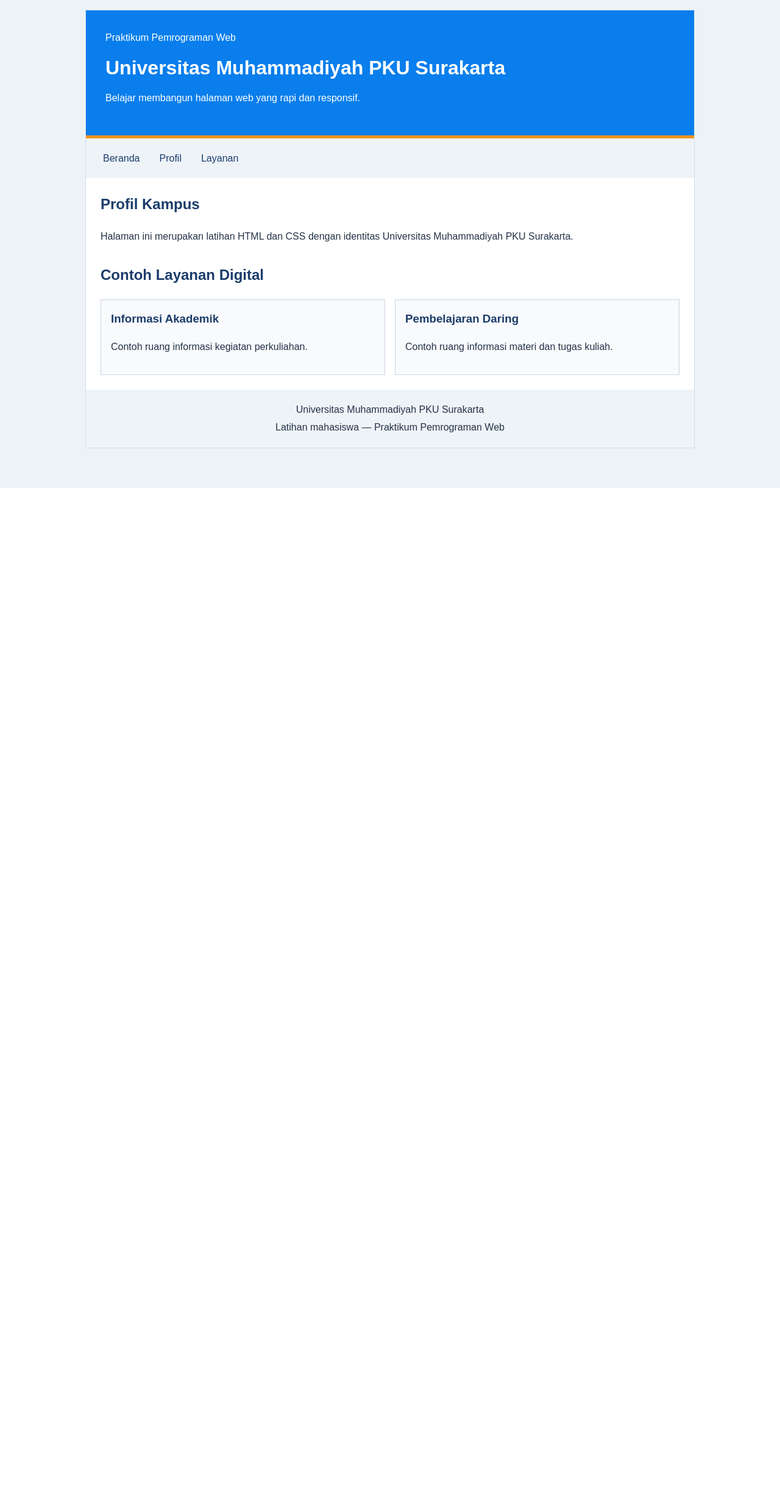
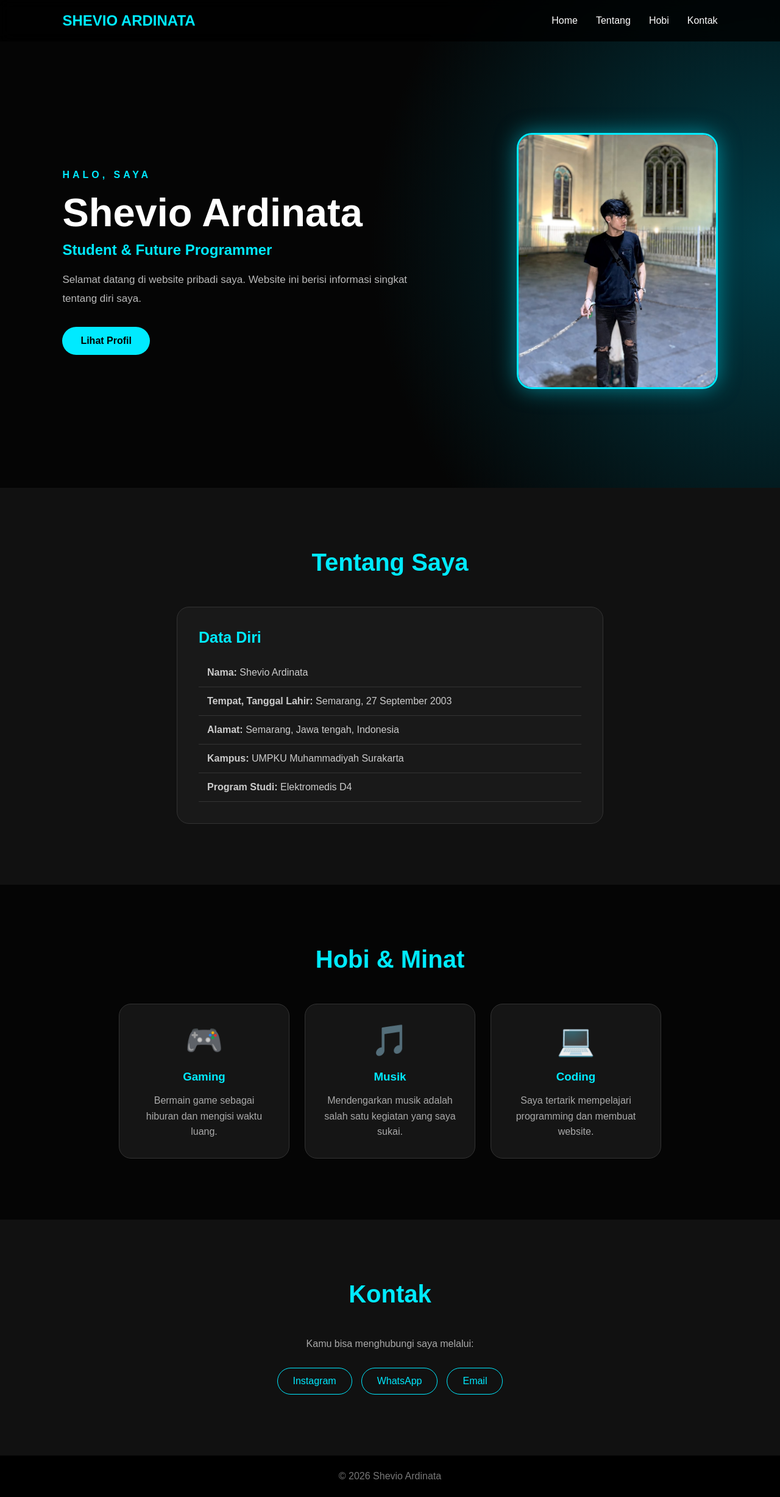
Before and after one commit to shevioardinata/praktikum-2, a PHP site: page /index.html in a window 1280 px wide. Shown: the whole page at 61% size. Before the commit the page ends 800 px from the top, so only its background shows below. Run offline with PHP 8.4, Linux system fonts and the light colour scheme.

Commit message:
DATA DIRI

```diff
--- a/index.html
+++ b/index.html
@@ -1,48 +1,230 @@
 <!DOCTYPE html>
 <html lang="id">
+
 <head>
     <meta charset="UTF-8">
-  <meta name="viewport" content="width=device-width, initial-scale=1">
-  <title>Profil Kampus | UMPKU</title>
+
+    <meta name="viewport" content="width=device-width, initial-scale=1.0">
+
+    <title>Portfolio Shevio Ardinata</title>
+
     <link rel="stylesheet" href="style.css">
 </head>
+
 <body>
-  <a class="lewati" href="#konten">Lewati ke konten</a>
-  <div class="halaman">
-    <header class="header" id="beranda">
-      <p class="identitas">Praktikum Pemrograman Web</p>
-      <h1>Universitas Muhammadiyah PKU Surakarta</h1>
-      <p>Belajar membangun halaman web yang rapi dan responsif.</p>
+
+    <!-- NAVBAR -->
+    <header>
+
+        <div class="logo">
+            SHEVIO ARDINATA
+        </div>
+
+        <nav>
+            <a href="#home">Home</a>
+            <a href="#about">Tentang</a>
+            <a href="#hobi">Hobi</a>
+            <a href="#contact">Kontak</a>
+        </nav>
+
     </header>
-<nav class="menu" aria-label="Navigasi utama">
-  <a href="#beranda">Beranda</a>
-  <a href="#profil">Profil</a>
-  <a href="#layanan">Layanan</a>
-</nav>
-<main id="konten" tabindex="-1">
-  <section id="profil" class="panel">
-    <h2>Profil Kampus</h2>
-    <p>Halaman ini merupakan latihan HTML dan CSS dengan
-      identitas Universitas Muhammadiyah PKU Surakarta.</p>
+
+
+    <!-- HOME -->
+    <section id="home" class="home">
+
+        <div class="home-text">
+
+            <p class="hello">
+                HALO, SAYA
+            </p>
+
+            <h1>
+                Shevio Ardinata
+            </h1>
+
+            <h2>
+                Student & Future Programmer
+            </h2>
+
+            <p class="description">
+                Selamat datang di website pribadi saya.
+                Website ini berisi informasi singkat
+                tentang diri saya.
+            </p>
+
+            <a href="#about" class="button">
+                Lihat Profil
+            </a>
+
+        </div>
+
+
+        <div class="profile">
+
+            <img src="foto.jpeg" alt="Foto Shevio Ardinata">
+
+        </div>
+
     </section>
-<section id="layanan" class="panel">
-  <h2>Contoh Layanan Digital</h2>
-  <div class="kartu-grid">
-    <article class="kartu">
-      <h3>Informasi Akademik</h3>
-      <p>Contoh ruang informasi kegiatan perkuliahan.</p>
-    </article>
-    <article class="kartu">
-      <h3>Pembelajaran Daring</h3>
-      <p>Contoh ruang informasi materi dan tugas kuliah.</p>
-      </article>
+
+
+    <!-- TENTANG -->
+    <section id="about" class="section">
+
+        <h2 class="title">
+            Tentang Saya
+        </h2>
+
+        <div class="about-box">
+
+            <h3>
+                Data Diri
+            </h3>
+
+            <p>
+                <b>Nama:</b>
+                Shevio Ardinata
+            </p>
+
+            <p>
+                <b>Tempat, Tanggal Lahir:</b>
+                Semarang, 27 September 2003
+            </p>
+
+            <p>
+                <b>Alamat:</b>
+                Semarang, Jawa tengah, Indonesia
+            </p>
+
+            <p>
+                <b>Kampus:</b>
+                UMPKU Muhammadiyah Surakarta
+            </p>
+
+            <p>
+                <b>Program Studi:</b>
+                Elektromedis D4
+            </p>
+
         </div>
+
     </section>
-</main>
-<footer class="footer">
-  <p>Universitas Muhammadiyah PKU Surakarta</p>
-  <p>Latihan mahasiswa — Praktikum Pemrograman Web</p>
+
+
+    <!-- HOBI -->
+    <section id="hobi" class="section dark">
+
+        <h2 class="title">
+            Hobi & Minat
+        </h2>
+
+
+        <div class="cards">
+
+
+            <div class="card">
+
+                <div class="emoji">
+                    🎮
+                </div>
+
+                <h3>
+                    Gaming
+                </h3>
+
+                <p>
+                    Bermain game sebagai hiburan
+                    dan mengisi waktu luang.
+                </p>
+
+            </div>
+
+
+            <div class="card">
+
+                <div class="emoji">
+                    🎵
+                </div>
+
+                <h3>
+                    Musik
+                </h3>
+
+                <p>
+                    Mendengarkan musik adalah salah
+                    satu kegiatan yang saya sukai.
+                </p>
+
+            </div>
+
+
+            <div class="card">
+
+                <div class="emoji">
+                    💻
+                </div>
+
+                <h3>
+                    Coding
+                </h3>
+
+                <p>
+                    Saya tertarik mempelajari
+                    programming dan membuat website.
+                </p>
+
+            </div>
+
+
+        </div>
+
+    </section>
+
+
+    <!-- KONTAK -->
+    <section id="contact" class="section contact">
+
+        <h2 class="title">
+            Kontak
+        </h2>
+
+        <p>
+            Kamu bisa menghubungi saya melalui:
+        </p>
+
+
+        <div class="contact-buttons">
+
+            <a href="https://instagram.com/shevioardinata"
+               target="_blank">
+                Instagram
+            </a>
+
+            <a href="https://wa.me/681225341639"
+               target="_blank">
+                WhatsApp
+            </a>
+
+            <a href="mailto:sevioardinata09@gmail.com">
+                Email
+            </a>
+
+        </div>
+
+    </section>
+
+
+    <!-- FOOTER -->
+    <footer>
+
+        <p>
+            © 2026 Shevio Ardinata
+        </p>
+
     </footer>
-</div>
+
+
 </body>
+
 </html>
--- a/style.css
+++ b/style.css
@@ -1,61 +1,417 @@
-* { box-sizing: border-box; }
-html { scroll-padding-top: 1rem; }
+* {
+    margin: 0;
+    padding: 0;
+    box-sizing: border-box;
+    scroll-behavior: smooth;
+}
+
+
 body {
-margin: 0;
-font-family: Arial, sans-serif;
-line-height: 1.6;
-color: #243247;
-background-color: #edf2f7;
+    font-family: Arial, sans-serif;
+
+    background: #050505;
+
+    color: white;
 }
-.halaman {
-width: min(100% - 2rem, 1000px);
-margin: 1rem auto;
-background: #ffffff;
-border: 1px solid #d4deea;
+
+
+/* ================= NAVBAR ================= */
+
+header {
+    position: fixed;
+
+    top: 0;
+    left: 0;
+
+    width: 100%;
+
+    padding: 20px 8%;
+
+    display: flex;
+
+    justify-content: space-between;
+
+    align-items: center;
+
+    background: rgba(0, 0, 0, 0.8);
+
+    backdrop-filter: blur(10px);
+
+    z-index: 1000;
 }
-.header {
-padding: 2rem;
-color: #ffffff;
-background: #097eec;
-border-bottom: 5px solid #f7941d;
+
+
+.logo {
+    font-size: 24px;
+
+    font-weight: bold;
+
+    color: #00eaff;
 }
-h1 { margin: 0 0 1rem; font-size: 2rem; line-height: 1.3; }
-h2, h3 { margin-top: 0; color: #1b3c6b; }
-.identitas { margin-top: 0; }
-.menu {
-display: flex;
-flex-wrap: wrap;
-gap: 0.5rem;
-padding: 0.75rem 1rem;
-background: #eef3f8;
+
+
+nav {
+    display: flex;
+
+    gap: 30px;
 }
-.menu a {
-padding: 0.5rem 0.75rem;
-color: #1b3c6b;
-text-decoration: none;
-border-radius: 0.25rem;
+
+
+nav a {
+    color: white;
+
+    text-decoration: none;
+
+    transition: 0.3s;
 }
-.menu a:hover { color: #ffffff; background: #1b3c6b; }
-a:focus-visible { outline: 3px solid #1b3c6b; outline-offset: 3px; }
-main { padding: 1.5rem; }
-.panel + .panel { margin-top: 2rem; }
-.kartu-grid {
-    display: grid;
-grid-template-columns: repeat(2, minmax(0, 1fr));
-gap: 1rem;
+
+
+nav a:hover {
+    color: #00eaff;
 }
-.kartu { padding: 1rem; border: 1px solid #cbd5e1; background: #f8fafc;
+
+
+/* ================= HOME ================= */
+
+.home {
+    min-height: 100vh;
+
+    padding: 120px 8% 60px;
+
+    display: flex;
+
+    align-items: center;
+
+    justify-content: space-between;
+
+    gap: 50px;
+
+    background:
+        radial-gradient(
+            circle at right,
+            #003c47,
+            #050505 50%
+        );
 }
-.footer { padding: 1rem; text-align: center; background: #eef3f8; }
-.footer p { margin: 0.25rem 0; }
-.lewati { position: absolute; left: -10000px; }
-.lewati:focus {
-left: 1rem; top: 1rem; padding: 0.75rem;
-background: #ffffff; color: #1b3c6b; z-index: 10;
+
+
+.home-text {
+    max-width: 600px;
 }
-@media (max-width: 600px) {
-.header { padding: 1.25rem; }
-h1 { font-size: 1.5rem; }
-main { padding: 1rem; }
-.kartu-grid { grid-template-columns: 1fr; }
+
+
+.hello {
+    color: #00eaff;
+
+    letter-spacing: 5px;
+
+    font-weight: bold;
+
+    margin-bottom: 15px;
 }
+
+
+.home h1 {
+    font-size: 65px;
+
+    margin-bottom: 10px;
+}
+
+
+.home h2 {
+    color: #00eaff;
+
+    margin-bottom: 20px;
+}
+
+
+.description {
+    color: #bbbbbb;
+
+    line-height: 1.8;
+
+    font-size: 17px;
+}
+
+
+.button {
+    display: inline-block;
+
+    margin-top: 30px;
+
+    padding: 14px 30px;
+
+    background: #00eaff;
+
+    color: black;
+
+    text-decoration: none;
+
+    border-radius: 30px;
+
+    font-weight: bold;
+
+    transition: 0.3s;
+}
+
+
+.button:hover {
+    transform: translateY(-5px);
+
+    box-shadow:
+        0 0 25px #00eaff;
+}
+
+
+/* ================= FOTO ================= */
+
+.profile img {
+    width: 330px;
+
+    height: 420px;
+
+    object-fit: cover;
+
+    border-radius: 25px;
+
+    border: 3px solid #00eaff;
+
+    box-shadow:
+        0 0 35px rgba(0, 234, 255, 0.5);
+
+    transition: 0.5s;
+}
+
+
+.profile img:hover {
+    transform: scale(1.05);
+
+    box-shadow:
+        0 0 60px #00eaff;
+}
+
+
+/* ================= SECTION ================= */
+
+.section {
+    padding: 100px 8%;
+
+    text-align: center;
+
+    background: #111111;
+}
+
+
+.dark {
+    background: #050505;
+}
+
+
+.title {
+    color: #00eaff;
+
+    font-size: 40px;
+
+    margin-bottom: 50px;
+}
+
+
+/* ================= ABOUT ================= */
+
+.about-box {
+    max-width: 700px;
+
+    margin: auto;
+
+    padding: 35px;
+
+    background: #191919;
+
+    border: 1px solid #333;
+
+    border-radius: 20px;
+
+    text-align: left;
+}
+
+
+.about-box h3 {
+    color: #00eaff;
+
+    font-size: 25px;
+
+    margin-bottom: 20px;
+}
+
+
+.about-box p {
+    padding: 14px;
+
+    border-bottom: 1px solid #333;
+
+    color: #cccccc;
+}
+
+
+/* ================= HOBI ================= */
+
+.cards {
+    display: flex;
+
+    justify-content: center;
+
+    gap: 25px;
+
+    flex-wrap: wrap;
+}
+
+
+.card {
+    width: 280px;
+
+    padding: 30px;
+
+    background: #151515;
+
+    border: 1px solid #333;
+
+    border-radius: 20px;
+
+    transition: 0.4s;
+}
+
+
+.card:hover {
+    transform: translateY(-10px);
+
+    border-color: #00eaff;
+
+    box-shadow:
+        0 0 25px rgba(0, 234, 255, 0.3);
+}
+
+
+.emoji {
+    font-size: 50px;
+
+    margin-bottom: 20px;
+}
+
+
+.card h3 {
+    color: #00eaff;
+
+    margin-bottom: 15px;
+}
+
+
+.card p {
+    color: #aaaaaa;
+
+    line-height: 1.6;
+}
+
+
+/* ================= CONTACT ================= */
+
+.contact p {
+    color: #aaaaaa;
+
+    margin-bottom: 30px;
+}
+
+
+.contact-buttons {
+    display: flex;
+
+    justify-content: center;
+
+    gap: 15px;
+
+    flex-wrap: wrap;
+}
+
+
+.contact-buttons a {
+    padding: 12px 25px;
+
+    color: #00eaff;
+
+    text-decoration: none;
+
+    border: 1px solid #00eaff;
+
+    border-radius: 30px;
+
+    transition: 0.3s;
+}
+
+
+.contact-buttons a:hover {
+    background: #00eaff;
+
+    color: black;
+
+    box-shadow:
+        0 0 20px #00eaff;
+}
+
+
+/* ================= FOOTER ================= */
+
+footer {
+    padding: 25px;
+
+    text-align: center;
+
+    background: #000;
+
+    color: #777;
+}
+
+
+/* ================= HP ================= */
+
+@media (max-width: 768px) {
+
+    header {
+        padding: 15px 5%;
+    }
+
+
+    nav {
+        display: none;
+    }
+
+
+    .home {
+        flex-direction: column-reverse;
+
+        text-align: center;
+
+        padding-top: 120px;
+    }
+
+
+    .home h1 {
+        font-size: 42px;
+    }
+
+
+    .home h2 {
+        font-size: 20px;
+    }
+
+
+    .profile img {
+        width: 250px;
+
+        height: 320px;
+    }
+
+
+    .title {
+        font-size: 32px;
+    }
+
+}
```
Also changed, not shown: foto.jpeg (added). Lines whose indentation alone changed are shown as unchanged.
